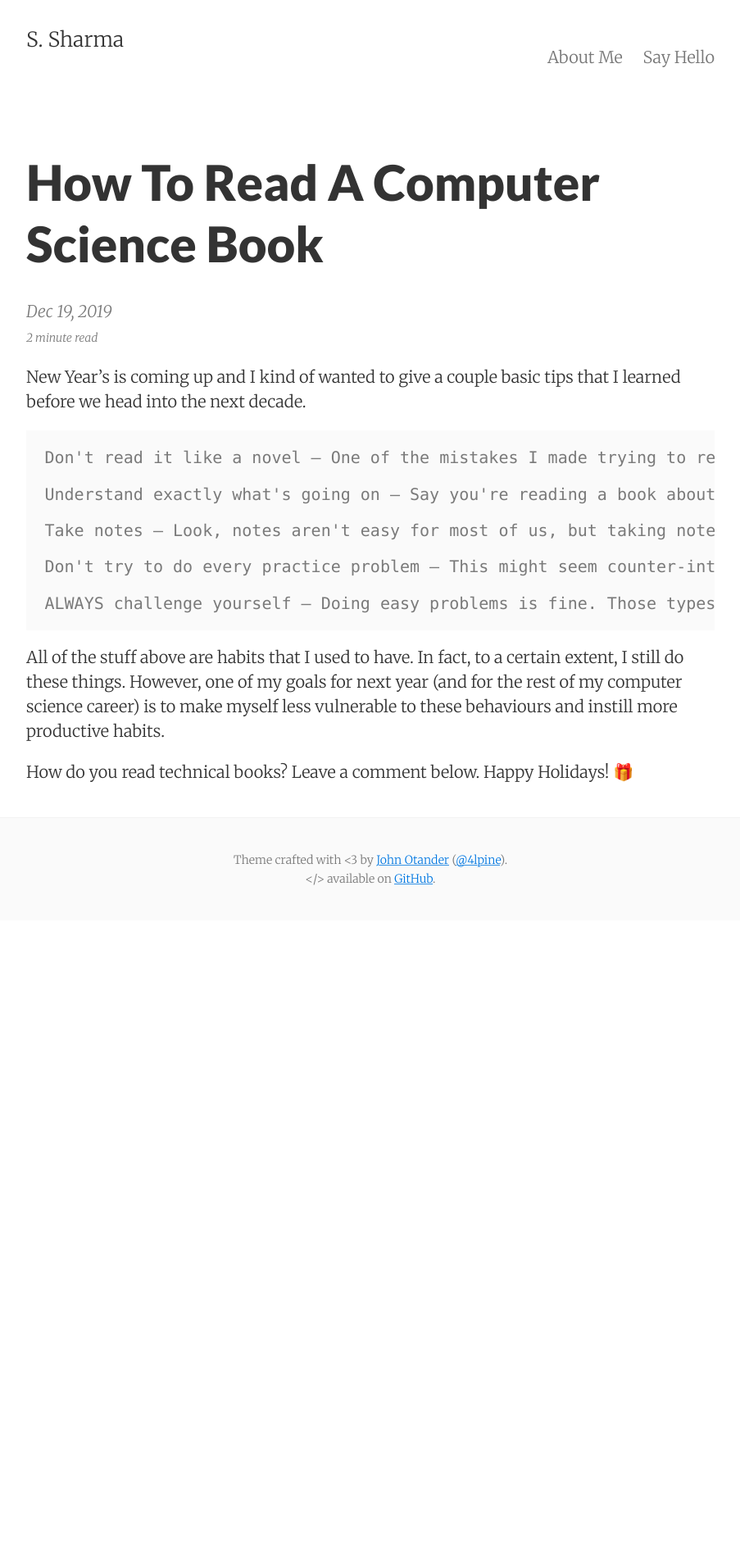
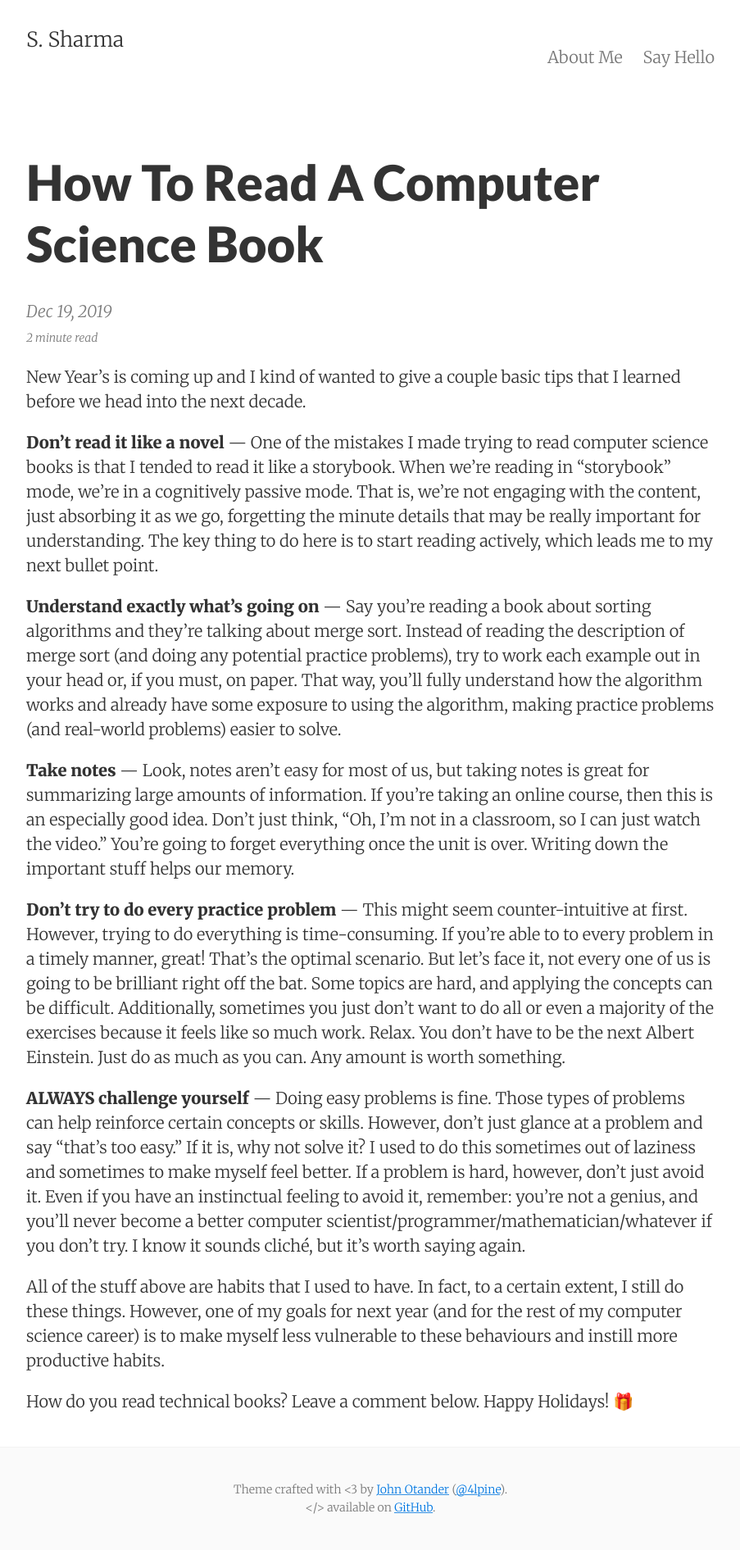
Before and after one commit to m4rtyr/m4rtyr.github.io, a Jekyll site: the page built from _posts/2019-12-19-how-to-read-a-computer-science-book.md, in a window 1280 px wide. Shown: the whole page at 82% size, without its empty margins (188-1091 px from the left). Built offline with Jekyll 4.4.1, drawn with Linux system fonts in a browser that asks for light colours; before the commit the page ends 1123 px from its top, so only the background shows below that.

```diff
--- a/_posts/2019-12-19-how-to-read-a-computer-science-book.md
+++ b/_posts/2019-12-19-how-to-read-a-computer-science-book.md
@@ -9,15 +9,15 @@ categories: computer-science productivity
 
 New Year's is coming up and I kind of wanted to give a couple basic tips that I learned before we head into the next decade.
 
-    Don't read it like a novel — One of the mistakes I made trying to read computer science books is that I tended to read it like a storybook. When we're reading in "storybook" mode, we're in a cognitively passive mode. That is, we're not engaging with the content, just absorbing it as we go, forgetting the minute details that may be really important for understanding. The key thing to do here is to start reading actively, which leads me to my next bullet point.
+  **Don't read it like a novel** — One of the mistakes I made trying to read computer science books is that I tended to read it like a storybook. When we're reading in "storybook" mode, we're in a cognitively passive mode. That is, we're not engaging with the content, just absorbing it as we go, forgetting the minute details that may be really important for understanding. The key thing to do here is to start reading actively, which leads me to my next bullet point.
 
-    Understand exactly what's going on — Say you're reading a book about sorting algorithms and they're talking about merge sort. Instead of reading the description of merge sort (and doing any potential practice problems), try to work each example out in your head or, if you must, on paper. That way, you'll fully understand how the algorithm works and already have some exposure to using the algorithm, making practice problems (and real-world problems) easier to solve.
+  **Understand exactly what's going on** — Say you're reading a book about sorting algorithms and they're talking about merge sort. Instead of reading the description of merge sort (and doing any potential practice problems), try to work each example out in your head or, if you must, on paper. That way, you'll fully understand how the algorithm works and already have some exposure to using the algorithm, making practice problems (and real-world problems) easier to solve.
 
-    Take notes — Look, notes aren't easy for most of us, but taking notes is great for summarizing large amounts of information. If you're taking an online course, then this is an especially good idea. Don't just think, "Oh, I'm not in a classroom, so I can just watch the video." You're going to forget everything once the unit is over. Writing down the important stuff helps our memory.
+  **Take notes** — Look, notes aren't easy for most of us, but taking notes is great for summarizing large amounts of information. If you're taking an online course, then this is an especially good idea. Don't just think, "Oh, I'm not in a classroom, so I can just watch the video." You're going to forget everything once the unit is over. Writing down the important stuff helps our memory.
 
-    Don't try to do every practice problem — This might seem counter-intuitive at first. However, trying to do everything is time-consuming. If you're able to to every problem in a timely manner, great! That's the optimal scenario. But let's face it, not every one of us is going to be brilliant right off the bat. Some topics are hard, and applying the concepts can be difficult. Additionally, sometimes you just don't want to do all or even a majority of the exercises because it feels like so much work. Relax. You don't have to be the next Albert Einstein. Just do as much as you can. Any amount is worth something.
+  **Don't try to do every practice problem** — This might seem counter-intuitive at first. However, trying to do everything is time-consuming. If you're able to to every problem in a timely manner, great! That's the optimal scenario. But let's face it, not every one of us is going to be brilliant right off the bat. Some topics are hard, and applying the concepts can be difficult. Additionally, sometimes you just don't want to do all or even a majority of the exercises because it feels like so much work. Relax. You don't have to be the next Albert Einstein. Just do as much as you can. Any amount is worth something.
 
-    ALWAYS challenge yourself — Doing easy problems is fine. Those types of problems can help reinforce certain concepts or skills. However, don't just glance at a problem and say "that's too easy." If it is, why not solve it? I used to do this sometimes out of laziness and sometimes to make myself feel better. If a problem is hard, however, don't just avoid it. Even if you have an instinctual feeling to avoid it, remember: you're not a genius, and you'll never become a better computer scientist/programmer/mathematician/whatever if you don't try. I know it sounds cliché, but it's worth saying again.
+  **ALWAYS challenge yourself** — Doing easy problems is fine. Those types of problems can help reinforce certain concepts or skills. However, don't just glance at a problem and say "that's too easy." If it is, why not solve it? I used to do this sometimes out of laziness and sometimes to make myself feel better. If a problem is hard, however, don't just avoid it. Even if you have an instinctual feeling to avoid it, remember: you're not a genius, and you'll never become a better computer scientist/programmer/mathematician/whatever if you don't try. I know it sounds cliché, but it's worth saying again.
 
 All of the stuff above are habits that I used to have. In fact, to a certain extent, I still do these things. However, one of my goals for next year (and for the rest of my computer science career) is to make myself less vulnerable to these behaviours and instill more productive habits.
 
```
